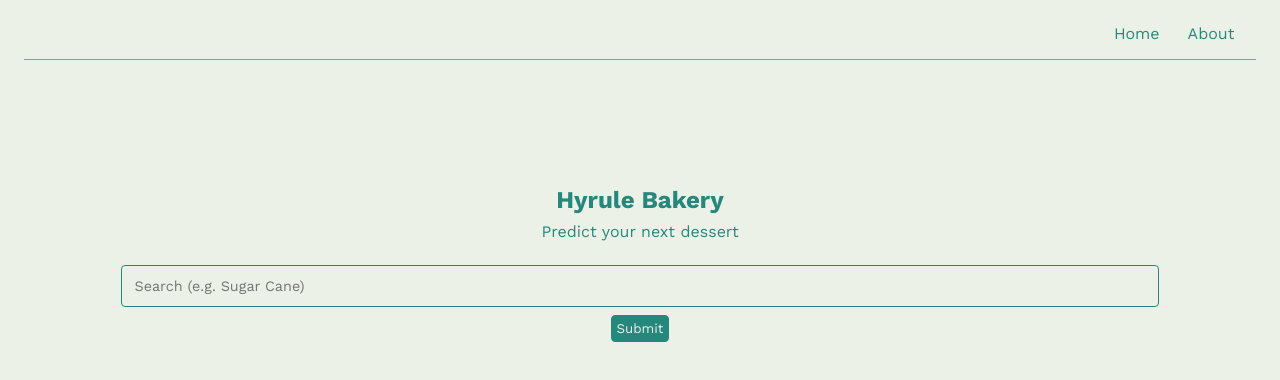
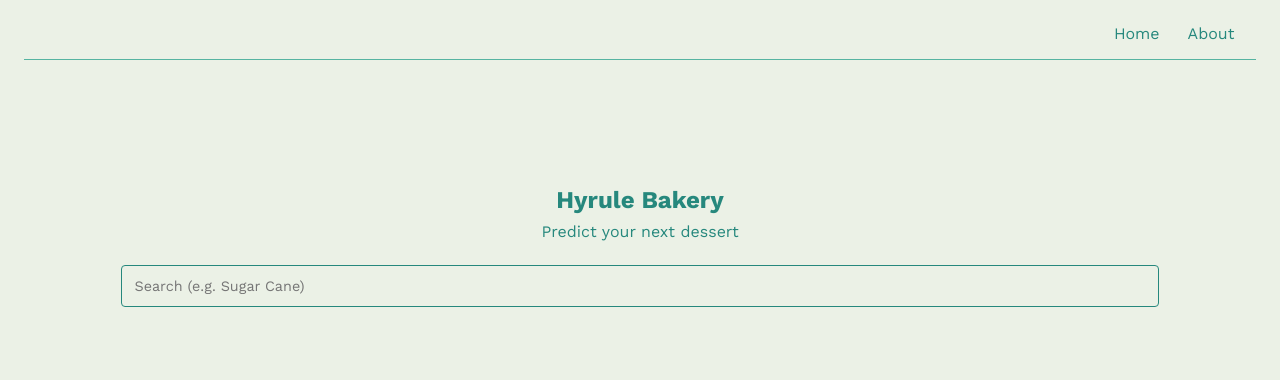
Before and after one commit to isabellehuangg/Hyrule-Bakery, a React (Create React App) app in the folder client/: page / in a window 1280 px wide. Shown: the top 380 px of the page. Built offline with nearby package versions, Linux system fonts and the light colour scheme.

Commit message:
Remove submit button

```diff
--- a/client/src/Search.js
+++ b/client/src/Search.js
@@ -9,7 +9,6 @@ const Home = () => {
             <h2 className="title">Hyrule Bakery</h2>
             <p className="description">Predict your next dessert</p>
             <input className="search" type="text" placeholder="Search (e.g. Sugar Cane)" />
-            <button className="submit">Submit</button>
         </div>
     );
 }
--- a/client/src/index.css
+++ b/client/src/index.css
@@ -55,16 +55,3 @@
 .description {
   margin-top: 0.5rem;
 }
-
-.submit {
-  padding: 0.3rem;
-  border: 1.5px solid #26887d;
-  border-radius: 0.25rem;
-  background-color: #26887d;
-  color: #ebf1e6;
-}
-
-.submit:hover {
-  transform: scale(1.05);
-  transition-duration: 0.2s;
-}
```
